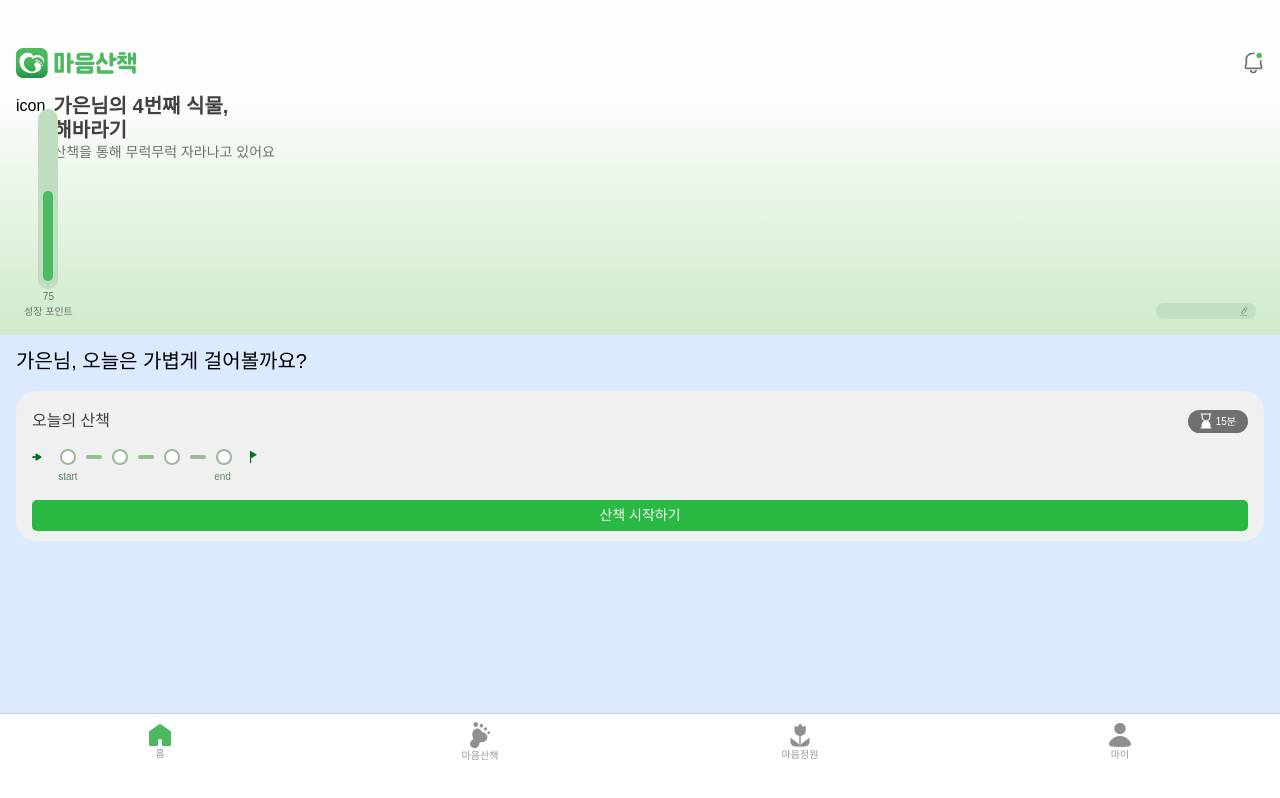
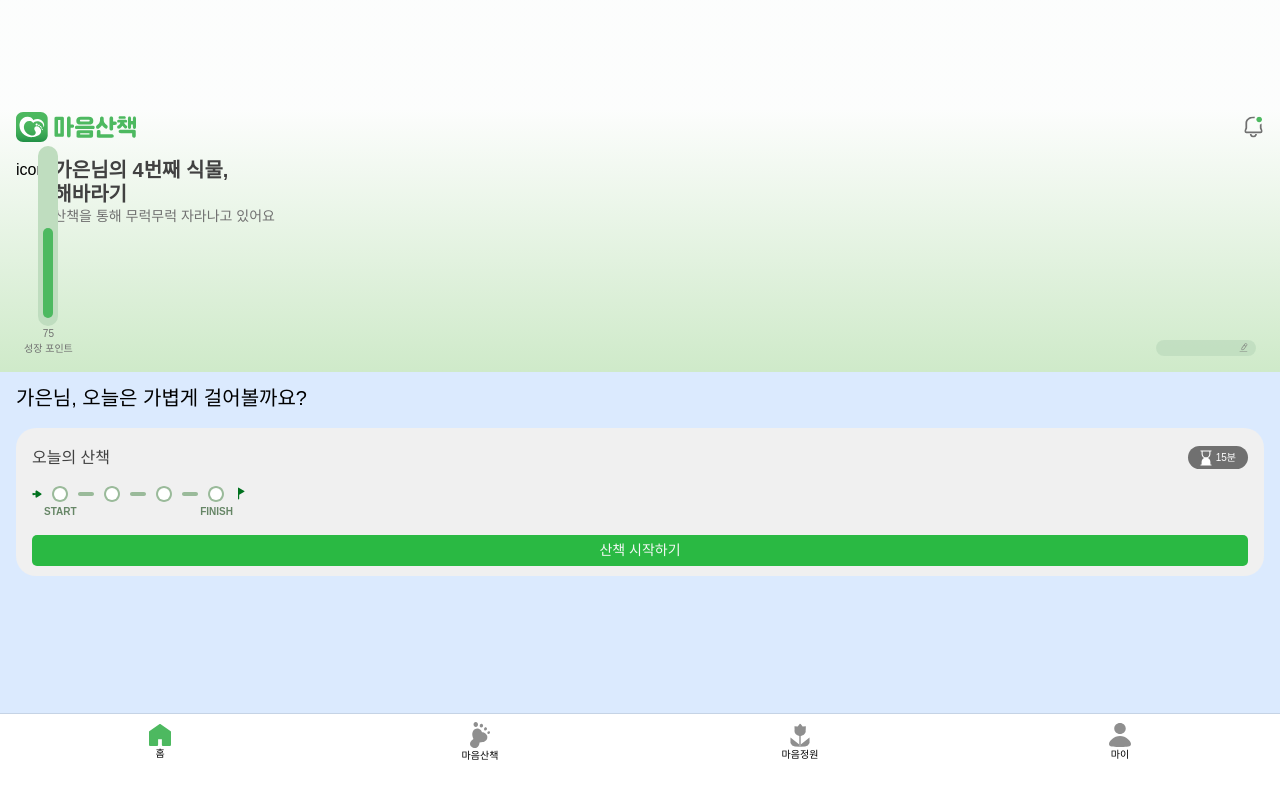
Before and after one commit to 9oormthon-univ/2025_SEASONTHON_TEAM_81_FE, a Next.js app: page /home in a window 1280 px wide. Built offline with nearby package versions, Linux system fonts and the light colour scheme.

Commit message:
feat: walking page

```diff
--- a/src/app/(footer)/home/page.tsx
+++ b/src/app/(footer)/home/page.tsx
@@ -1,7 +1,8 @@
 import AppHeader from '@/components/layout/app-header';
-import WalkingSection from '@/components/layout/home/walking-section';
+import HomeWalkingSection from '@/components/layout/home/home-walking-section';
 import GrowBarGraph from '@/components/ui/grow-bar-graph';
 import Image from 'next/image';
+import Link from 'next/link';
 
 const HeaderContent = () => {
   return (
@@ -25,7 +26,7 @@ const HomePage = () => {
   return (
     <div className="w-full h-full flex flex-col">
       <div
-        className="w-full flex flex-col grow-4 pb-4"
+        className="w-full flex flex-col grow-4 pt-16 pb-4 relative"
         style={gradientStyle}
       >
         <AppHeader content={<HeaderContent />} />
@@ -57,7 +58,7 @@ const HomePage = () => {
       </div>
       <div className="px-4 pt-3 grow-5 flex flex-col gap-4 bg-blue-100">
         <p className="t3">가은님, 오늘은 가볍게 걸어볼까요?</p>
-        <WalkingSection />
+        <HomeWalkingSection />
       </div>
     </div>
   );
--- /dev/null
+++ b/src/app/(footer)/walking/layout.tsx
@@ -0,0 +1,5 @@
+const WalkingLayout = ({ children }: { children: React.ReactNode }) => {
+  return <>{children}</>;
+};
+
+export default WalkingLayout;
--- /dev/null
+++ b/src/app/(footer)/walking/page.tsx
@@ -0,0 +1,113 @@
+'use client';
+
+import AppHeader from '@/components/layout/app-header';
+import HealingContent from '@/components/layout/walking/healing-content';
+import NaverMap from '@/components/map/naver-map';
+import Image from 'next/image';
+import Link from 'next/link';
+import { useState } from 'react';
+
+const HeaderContent = () => {
+  return (
+    <div className="flex flex-row items-center gap-2">
+      <p className="text-black1 label4">고양시 덕양구</p>
+      <Image
+        src="/icon/gps.svg"
+        alt="gps"
+        width={24}
+        height={24}
+      />
+    </div>
+  );
+};
+
+const StopButton = ({
+  href,
+  activate,
+  onClick,
+}: {
+  href: string;
+  activate: boolean;
+  onClick: () => void;
+}) => {
+  return (
+    <Link
+      href={href}
+      className="p-4 bg-gray2 text-center text-gray4 body5 rounded-lg"
+      onClick={onClick}
+    >
+      {activate ? '그만하기' : '뒤로가기'}
+    </Link>
+  );
+};
+
+const StartButton = ({
+  activate,
+  onClick,
+}: {
+  activate: boolean;
+  onClick: () => void;
+}) => {
+  return (
+    <button
+      className="px-16 py-4 rounded-lg bg-primary text-white text-center body5"
+      onClick={onClick}
+    >
+      <div className="flex flex-row gap-2">
+        {activate ? (
+          <>
+            <Image
+              src="/icon/start.svg"
+              alt="start"
+              width={24}
+              height={24}
+            />
+            <span>산책 시작하기</span>
+          </>
+        ) : (
+          <>
+            <Image
+              src="/icon/start.svg"
+              alt="start"
+              width={24}
+              height={24}
+            />
+            <span>산책 시작하기</span>
+          </>
+        )}
+      </div>
+    </button>
+  );
+};
+
+const WalkingPage = () => {
+  const [activate, setActivate] = useState(false);
+
+  return (
+    <div className="w-full h-full flex flex-col relative">
+      <AppHeader content={<HeaderContent />} />
+      <NaverMap />
+      <div className="px-4 pt-6 pb-4 rounded-t-lg absolute bottom-0 bg-white w-full">
+        <HealingContent
+          status={2}
+          missions={['START', '호흡하기', '웃기웃기', 'FINISH']}
+        />
+        <div className="w-full flex flex-row px-6 mt-[0.7rem] justify-between">
+          <StopButton
+            href={activate ? '/home' : '/home'}
+            activate={activate}
+            onClick={() => {}}
+          />
+          <StartButton
+            activate={activate}
+            onClick={() => {
+              setActivate(!activate);
+            }}
+          />
+        </div>
+      </div>
+    </div>
+  );
+};
+
+export default WalkingPage;
--- a/src/app/globals.css
+++ b/src/app/globals.css
@@ -2,7 +2,14 @@
 
 @theme {
   --color-primary: #4DB960;
-  --color-sub: #999999;
+  --color-white: #ffffff;
+  --color-gray1: #f0f0f0;
+  --color-gray2: #d9d9d9;
+  --color-gray3: #bcbcbc;
+  --color-gray4: #8f8f8f;
+  --color-gray5: #707070;
+  --color-black1: #414141;
+  --color-black2: #222222;
 
   --font-3xl: 1.5rem;   /*24px*/
   --font-2xl: 1.25rem;  /*20px*/
@@ -24,30 +31,30 @@
 .t1 {
   font-size: var(--font-3xl);
   font-weight: 600;
-  line-height: var(--lineheight-base);
+  line-height:36px;
 }
 
 .t2 {
   font-size: var(--font-2xl);
   font-weight: 700;
-  line-height: var(--lineheight-sm);
+  line-height: 24px;
 }
 
 .t3 {
   font-size: var(--font-2xl);
   font-weight: 500;
-  line-height: var(--lineheight-base);
+  line-height: 28px;
 }
 
 .body1 {
-  font-size: var(--font-xl);
-  font-weight: 700;
-  line-height: auto;
+  font-size: var(--font-2xl);
+  font-weight: 400;
+  line-height: 18px;
 }
 
 .body2 {
   font-size: var(--font-xl);
-  font-weight: 500;
+  font-weight: 700;
   line-height: auto;
 }
 
@@ -64,12 +71,6 @@
 }
 
 .body5 {
-  font-size: var(--font-lg);
-  font-weight: 500;
-  line-height: auto;
-}
-
-.body6 {
   font-size: var(--font-lg);
   font-weight: 400;
   line-height: auto;
--- /dev/null
+++ b/src/components/layout/home/home-walking-section.tsx
@@ -0,0 +1,32 @@
+import WalkingStatus from '@/components/ui/walking-status';
+import Image from 'next/image';
+import Link from 'next/link';
+import React from 'react';
+
+const HomeWalkingSection = () => {
+  return (
+    <div className="w-full px-4 py-[0.625rem] rounded-[1.25rem] bg-[#f0f0f0] flex flex-col gap-4 items-start">
+      <div className="flex flex-row w-full justify-between items-center pt-2">
+        <p className="body5 text-[#414141]">오늘의 산책</p>
+        <div className="rounded-[0.78125rem] bg-[#707070] flex flex-row items-center px-3 py-[0.2rem] gap-1">
+          <Image
+            src="/icon/hourglass.svg"
+            alt="hourglass"
+            width={12}
+            height={16}
+          />
+          <p className="label7 text-[#ffffff] text-base font-medium">15분</p>
+        </div>
+      </div>
+      <WalkingStatus missions={['START', '', '', 'FINISH']} />
+      <Link
+        href="/walking"
+        className="w-full rounded-[0.3125rem] bg-[#2AB943] py-[0.3rem] flex flex-row justify-center items-center"
+      >
+        <p className="label2 text-[#F5F8F6]">산책 시작하기</p>
+      </Link>
+    </div>
+  );
+};
+
+export default HomeWalkingSection;
--- a/src/components/layout/home/walking-section.tsx
+++ /dev/null
@@ -1,94 +0,0 @@
-import Image from 'next/image';
-import Link from 'next/link';
-
-const WalkingSection = () => {
-  return (
-    <div className="w-full px-4 py-[0.625rem] rounded-[1.25rem] bg-[#f0f0f0] flex flex-col gap-4 items-start">
-      <div className="flex flex-row w-full justify-between items-center pt-2">
-        <p className="body5 text-[#414141]">오늘의 산책</p>
-        <div className="rounded-[0.78125rem] bg-[#707070] flex flex-row items-center px-3 py-[0.2rem] gap-1">
-          <Image
-            src="/icon/hourglass.svg"
-            alt="hourglass"
-            width={12}
-            height={16}
-          />
-          <p className="label7 text-[#ffffff] text-base font-medium">15분</p>
-        </div>
-      </div>
-      <div className="a flex flex-col gap-1">
-        <div className="flex flex-row gap-[0.625rem] items-center">
-          <Image
-            src="/icon/arrow.svg"
-            alt="arrow"
-            width={10}
-            height={8}
-            className="mr-2"
-          />
-          <Image
-            src="/icon/circle.svg"
-            alt="circle"
-            width={16}
-            height={16}
-          />
-          <Image
-            src="/icon/union.svg"
-            alt="union"
-            width={16}
-            height={4}
-          />
-          <Image
-            src="/icon/circle.svg"
-            alt="circle"
-            width={16}
-            height={16}
-          />
-          <Image
-            src="/icon/union.svg"
-            alt="union"
-            width={16}
-            height={4}
-          />
-          <Image
-            src="/icon/circle.svg"
-            alt="circle"
-            width={16}
-            height={16}
-          />
-          <Image
-            src="/icon/union.svg"
-            alt="union"
-            width={16}
-            height={4}
-          />
-          <Image
-            src="/icon/circle.svg"
-            alt="circle"
-            width={16}
-            height={16}
-          />
-          <Image
-            src="/icon/flag.svg"
-            alt="flag"
-            width={7}
-            height={14}
-            className="ml-2"
-          />
-        </div>
-        <p className="flex flex-row justify-around label7 text-[#668668]">
-          <span>start</span>
-          <span className="px-4" />
-          <span>end</span>
-        </p>
-      </div>
-      <Link
-        href="/walking"
-        className="w-full rounded-[0.3125rem] bg-[#2AB943] py-[0.3rem] flex flex-row justify-center items-center"
-      >
-        <p className="label2 text-[#F5F8F6]">산책 시작하기</p>
-      </Link>
-    </div>
-  );
-};
-
-export default WalkingSection;
--- /dev/null
+++ b/src/components/layout/walking/healing-content.tsx
@@ -0,0 +1,47 @@
+import WalkingStatus from '@/components/ui/walking-status';
+import Image from 'next/image';
+
+interface HealingContentProps {
+  status: number;
+  missions: string[];
+}
+
+const HealingContent = ({ status, missions }: HealingContentProps) => {
+  const headerContent = () => {
+    if (status === 0) {
+      return '오늘의 산책';
+    } else if (status === missions?.length) {
+      return '산책 완료';
+    } else {
+      return `현재 단계: STEP ${status}/${missions?.length}`;
+    }
+  };
+
+  const footerContent = () => {
+    if (status === 0) {
+      return '가은님에게 꼭 맞는 힐링들로 산책 코스를 만들었어요';
+    } else if (status === missions.length - 1) {
+      return '다음 체크포인트는 마지막, FINISH입니다';
+    } else {
+      return '다음 체크포인트로 이동해볼까요?';
+    }
+  };
+  return (
+    <div className="w-full px-4 py-[0.625rem] rounded-[1.25rem] bg-[#f0f0f0] flex flex-col gap-2 items-start">
+      <div className="flex flex-row w-full justify-between items-center">
+        <p className="body5 text-[#414141]">{headerContent()}</p>
+      </div>
+      <div className="w-full flex flex-col items-center">
+        <WalkingStatus
+          status={
+            status === 0 ? undefined : missions ? missions[status - 1] : ''
+          }
+          missions={missions}
+        />
+      </div>
+      <p className="label4 w-full text-center text-black1">{footerContent()}</p>
+    </div>
+  );
+};
+
+export default HealingContent;
--- a/src/components/map/naver-map.tsx
+++ b/src/components/map/naver-map.tsx
@@ -49,7 +49,7 @@ const NaverMap = () => {
   const initializeMap = () => {
     mapRef.current = new naver.maps.Map('basic_map', {
       center: new naver.maps.LatLng(usercoords.lat, usercoords.lng),
-      zoom: 15,
+      zoom: 17,
     });
 
     markerRef.current = new naver.maps.Marker({
--- /dev/null
+++ b/src/components/ui/walking-status.tsx
@@ -0,0 +1,81 @@
+import Image from 'next/image';
+
+interface WalkingStatusProps {
+  status?: string;
+  missions?: Array<string>;
+}
+
+interface MissionProps {
+  text?: string;
+  enabled?: boolean;
+}
+
+const Mission = ({ text, enabled = false }: MissionProps) => {
+  return (
+    <div className="flex flex-col gap-1 items-center">
+      <div className="flex flex-row gap-[0.625rem] items-center">
+        {enabled ? (
+          <div className="w-4 h-4 rounded-full bg-[#00711E]" />
+        ) : (
+          <Image
+            src="/icon/circle.svg"
+            alt="circle"
+            width={16}
+            height={16}
+          />
+        )}
+
+        {text !== 'FINISH' && (
+          <Image
+            src="/icon/union.svg"
+            alt="union"
+            width={16}
+            height={4}
+          />
+        )}
+      </div>
+    </div>
+  );
+};
+
+const WalkingStatus = ({ status, missions }: WalkingStatusProps) => {
+  return (
+    <div className="flex flex-col gap-[0.15rem]">
+      <div className="flex flex-row gap-[0.625rem]">
+        <Image
+          src="/icon/arrow.svg"
+          alt="arrow"
+          width={10}
+          height={8}
+        />
+        {missions &&
+          missions.map((mission, index) => (
+            <Mission
+              key={index}
+              text={mission}
+              enabled={status === mission}
+            />
+          ))}
+        <Image
+          src="/icon/flag.svg"
+          alt="flag"
+          width={7}
+          height={14}
+          className="ml-1"
+        />
+      </div>
+      <p className="text-[#668666] label6 flex flex-row px-3 justify-between">
+        {missions?.map((mission) => (
+          <span
+            key={mission}
+            className={`${mission}`}
+          >
+            {mission}
+          </span>
+        ))}
+      </p>
+    </div>
+  );
+};
+
+export default WalkingStatus;
```
Also changed, not shown: public/icon/gps.svg (added), public/icon/start.svg (added).
